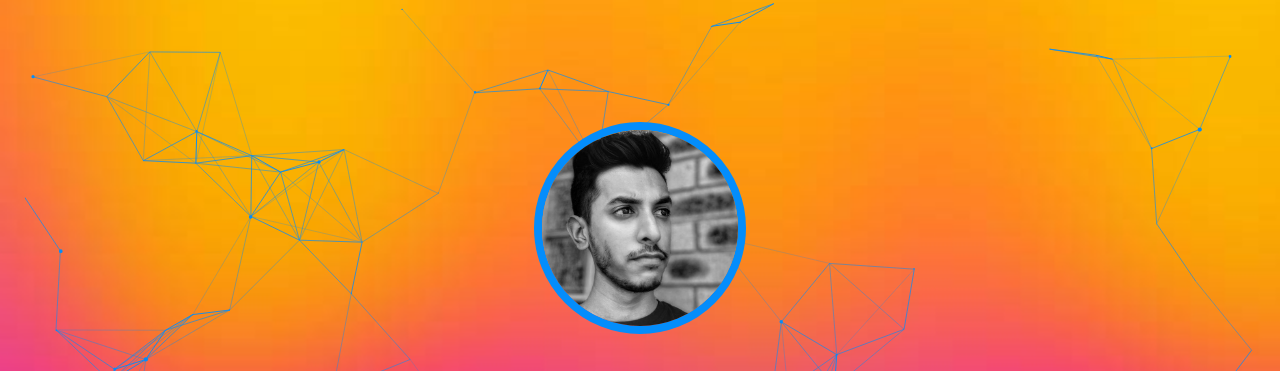
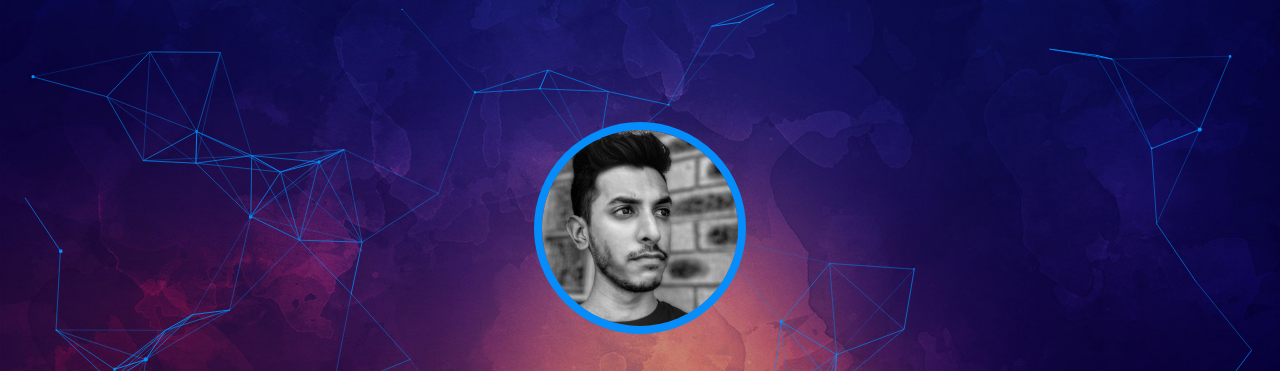
Before and after one commit to SeshanPillay25/seshanpillay25.github.io, a plain HTML site: page index.html in a window 1280 px wide. Shown: the top 371 px of the page. Drawn offline with Linux system fonts and the light colour scheme; files whose address does not match are found by name; a web font is replaced by a local one.

Commit message:
Changed background

```diff
--- a/index.html
+++ b/index.html
@@ -26,7 +26,7 @@
 <style type="text/css" media="screen">
 .header {
 height: 100%;
-background: url('images/img.jpg') bottom no-repeat transparent;
+background: url('images/img2.jpg') bottom no-repeat transparent;
 background-size: cover;
 }
 h1{
```
Also changed, not shown: images/img2.jpg (added).
